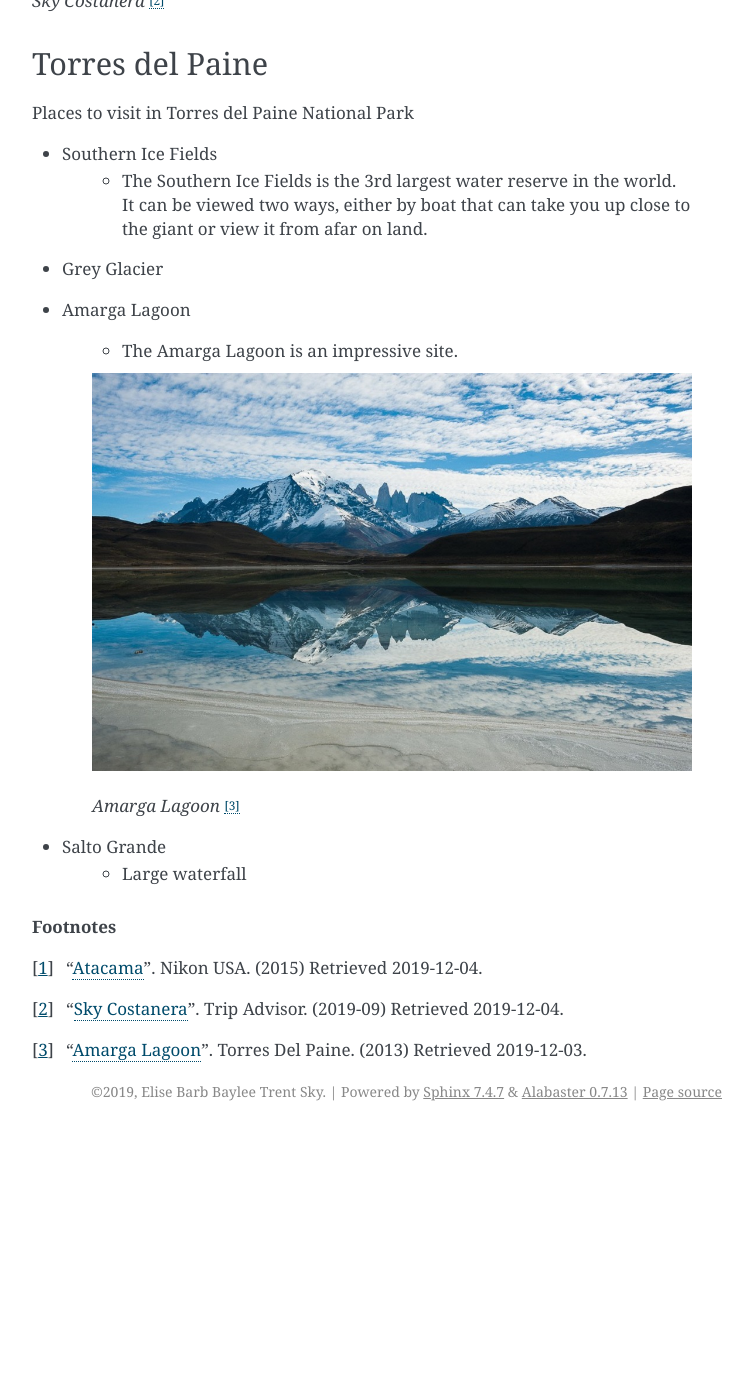
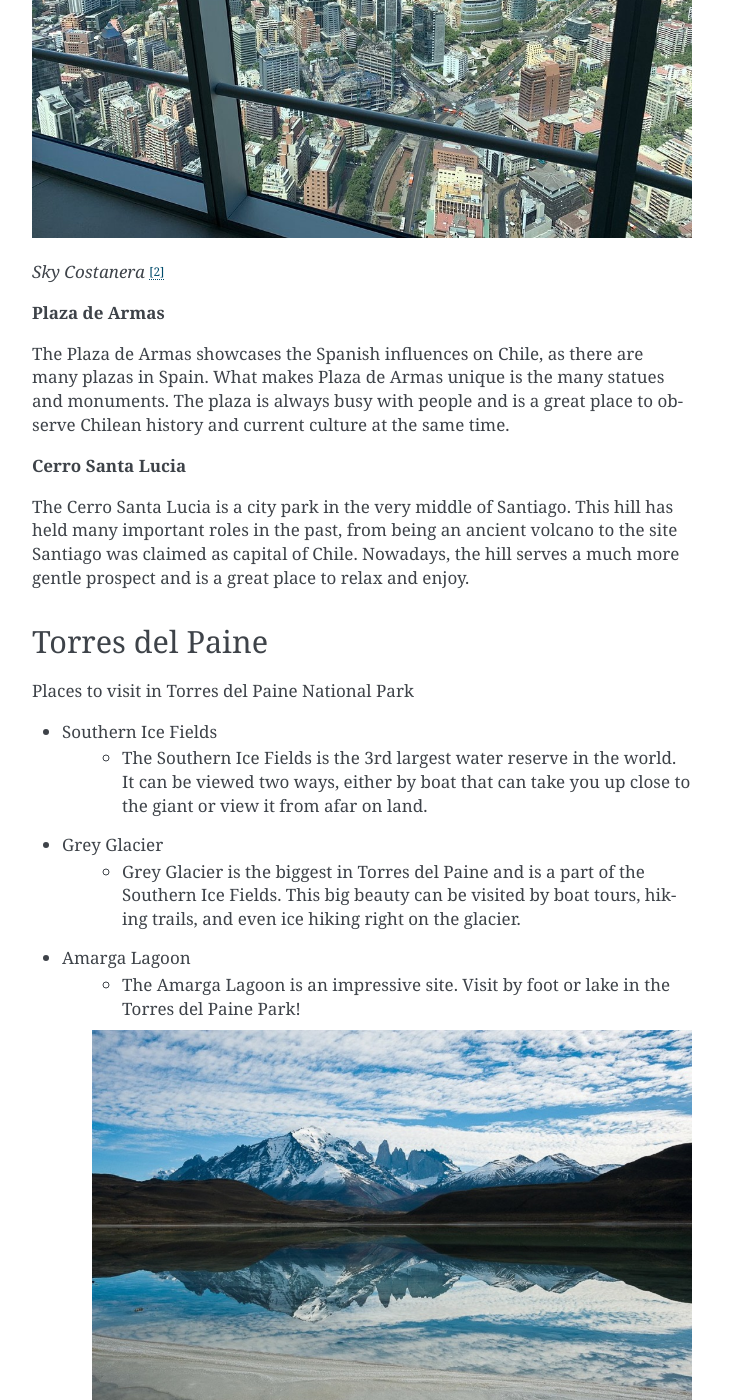
Before and after one commit to EliTaue/traveldestinations, a Sphinx documentation site: the page built from source/chile_travelspots.rst, in a window 1280 px wide and 1400 px high, scrolled down 1488 px. Shown: the whole window, without its empty margins (388-1141 px from the left). Built offline with Sphinx 7.4.7, drawn with Linux system fonts in a browser that asks for light colours; pages that are not in the unit, such as notebooks, are missing from menus; before the commit the page ends 2619 px from its top, so only the background shows below that; some of the changed text lies outside the part shown.

Commit message:
Chile travel spots updates

```diff
--- a/source/chile_travelspots.rst
+++ b/source/chile_travelspots.rst
@@ -1,13 +1,17 @@
 Chilean Travel Destinations
 ===========================
 
-There are ma
+Although Chile is not a huge country, it still holds many different geographic regions and cities. This
+leads to many diverse places to visit in the wonderful country.
 
 
 Atacama Desert
 --------------
 
-The Atacama Desert
+The Atacama Desert is one of the oldest and driest deserts on Earth. There are not many life forms
+that can live here, however there are many unique geologic landforms. Since this desert is not heavily
+populated and the climate does not allow for many clouds, it is a great place for telescopes and
+night-sky viewing.
 
 
 .. image:: C_Atacama.jpg
@@ -20,13 +24,32 @@
 Santiago is the capital city of Chile and is a great place to learn more about the culture of Chile.
 The city is always bustling and there are activities and attractions for all kinds of people!
 
-**Activities**
+^^^^^^^^^^
+Activities
+^^^^^^^^^^
 
+**Sky Costanera**
 
+One impressive way to view the city is to take a ride in the Sky Costanera. This huge elevator will take
+you high above the Chilean city and allow you to see many of the city's
+prominent buildings.
 
 .. image:: C_Santiago.jpg
 
 *Sky Costanera* [#T2]_
+
+**Plaza de Armas**
+
+The Plaza de Armas showcases the Spanish influences on Chile, as there are many plazas in Spain.
+What makes Plaza de Armas unique is the many statues and monuments. The plaza is always busy with
+people and is a great place to observe Chilean history and current culture at the same time.
+
+
+**Cerro Santa Lucia**
+
+The Cerro Santa Lucia is a city park in the very middle of Santiago. This hill has held many important
+roles in the past, from being an ancient volcano to the site Santiago was claimed as capital of Chile.
+Nowadays, the hill serves a much more gentle prospect and is a great place to relax and enjoy.
 
 Torres del Paine
 ----------------
@@ -38,19 +61,21 @@
       It can be viewed two ways, either by boat that can take you up close to
       the giant or view it from afar on land.
 * Grey Glacier
+    * Grey Glacier is the biggest in Torres del Paine and is a part of the Southern Ice Fields.
+      This big beauty can be visited by boat tours, hiking trails, and even ice hiking right on
+      the glacier.
 * Amarga Lagoon
-
-    * The Amarga Lagoon is an impressive site.
+    * The Amarga Lagoon is an impressive site. Visit by foot or lake in the Torres del Paine Park!
 
     .. image:: C_Lagoon.jpg
 
     *Amarga Lagoon* [#T3]_
 
+* Salto Grande
+    * This large waterfall is one of the most easily accessible attractions in the park.
+      The best way to view this giant its lookout, but prepared for stong winds and some mist!
 
-* Salto Grande
-    * Large waterfall
-
-
+    *Information Courtesy* [#T4]_
 
 
 .. rubric:: Footnotes
@@ -58,3 +83,4 @@
 .. [#T1] "`Atacama <https://www.nikonusa.com/en/learn-and-explore/nikon-school/workshop/htqz9jbg/a-photographic-expedition-in-patagonia-and-atacama-chile.html#!/media:image:Katsu-Tanaka-2014_patagonia_mountains-030.jpg>`_". Nikon USA. (2015) Retrieved 2019-12-04.
 .. [#T2] "`Sky Costanera <https://www.tripadvisor.com/Attraction_Review-g294305-d8594663-Reviews-Sky_Costanera-Santiago_Santiago_Metropolitan_Region.html#photos;aggregationId=101&albumid=101&filter=7&ff=435174897/>`_". Trip Advisor. (2019-09) Retrieved 2019-12-04.
 .. [#T3] "`Amarga Lagoon <https://torresdelpaine.com/en/atraccion/amarga-lagoon/>`_". Torres Del Paine. (2013) Retrieved 2019-12-03.
+.. [#T4] "`Information <https://torresdelpaine.com/en/>`_Torres Del Paine. (2013) Retrieved 2019-12-03.
```
